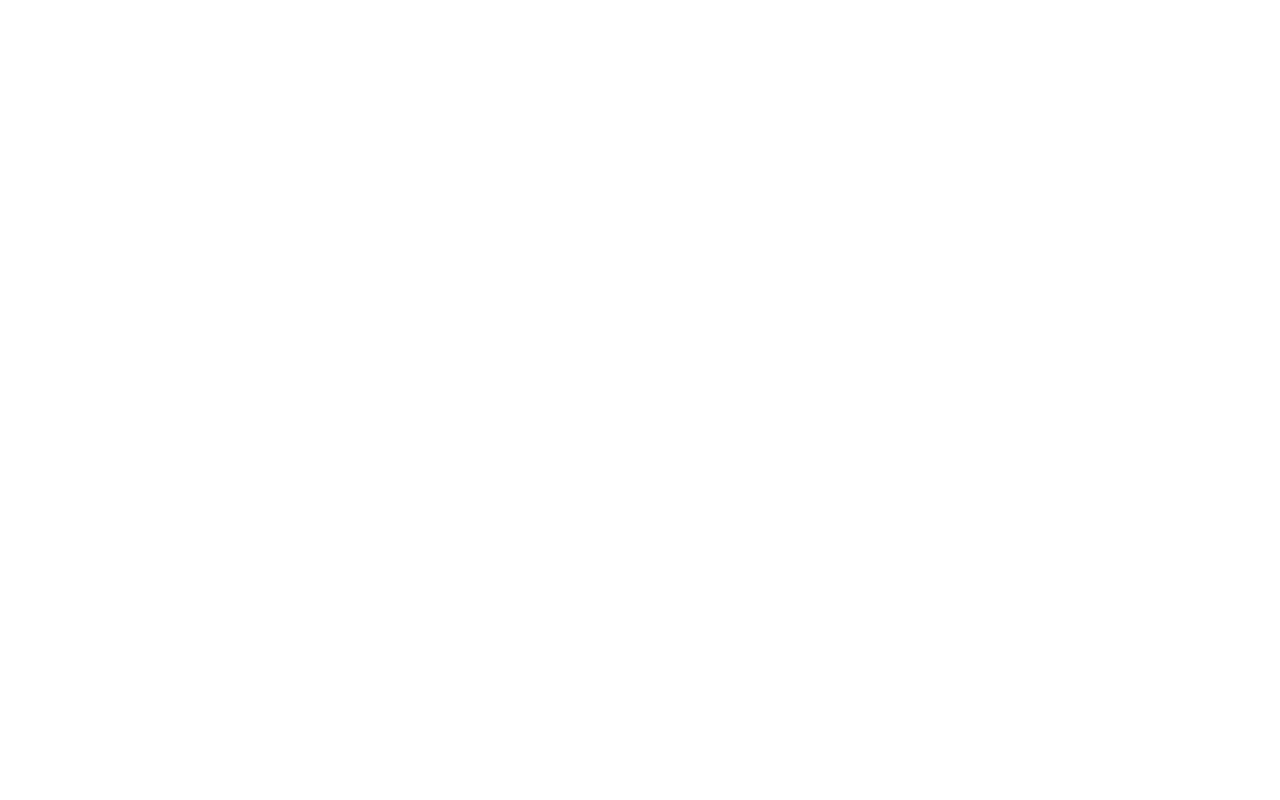
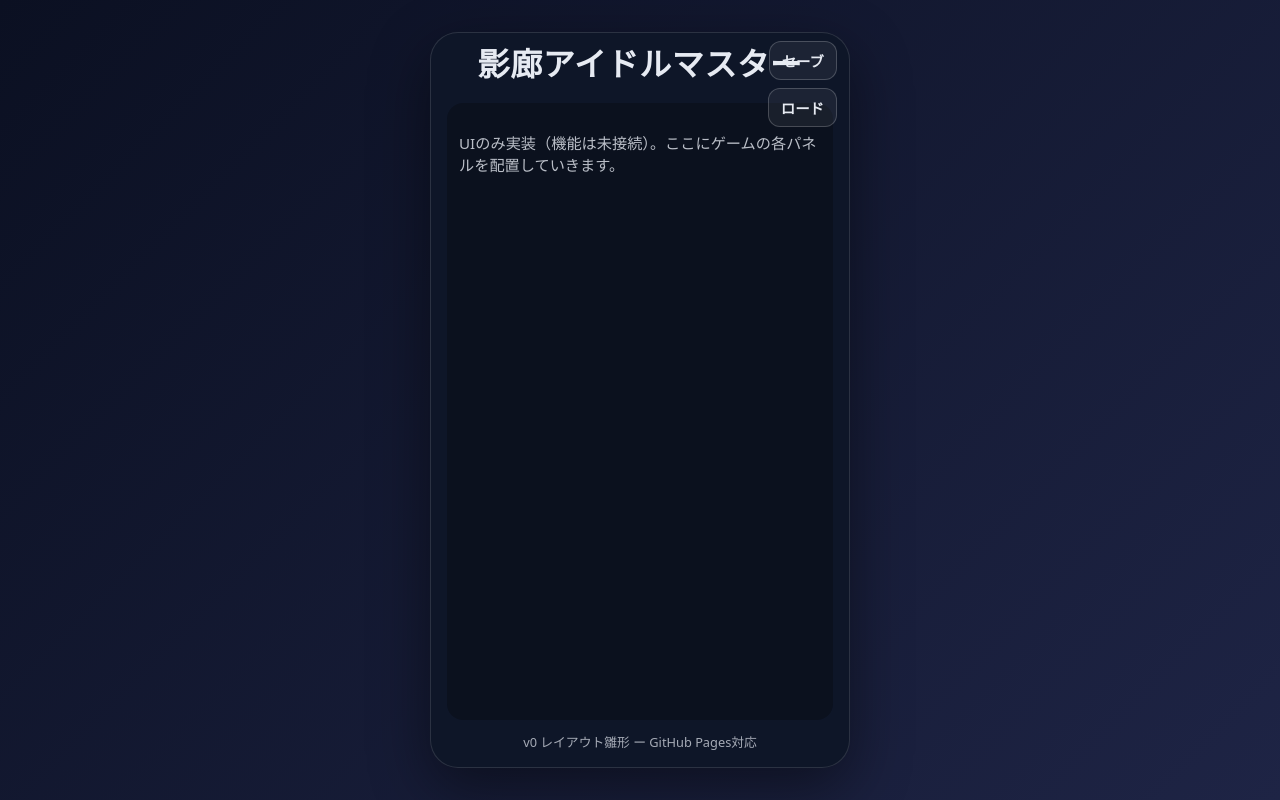
Before and after one commit to MYsolGames/Kageroh-Idle-Master, a plain HTML site: page index.html in a window 1280 px wide. Drawn offline with Linux system fonts and the light colour scheme.

Commit message:
Update index.html

```diff
--- a/index.html
+++ b/index.html
@@ -1 +1,87 @@
 <!doctype html>
+<html lang="ja">
+  <head>
+    <meta charset="UTF-8" />
+    <meta name="viewport" content="width=device-width, initial-scale=1, viewport-fit=cover" />
+    <title>影廊アイドルマスター</title>
+    <style>
+      :root {
+        color-scheme: light dark;
+        --bg: #0b1022;
+        --frame: #0e1628;
+        --panel: rgba(255,255,255,.06);
+        --text: #e6eaf2;
+      }
+      * { box-sizing: border-box; }
+      html, body {height: 100%; }
+      body {
+        margin: 0;
+        background: linear-gradient(135deg, #0b1022, #1e2445);
+        color: var(--text);
+        font-family: system-ui, -apple-system, Segoe UI, Roboto, "Helvetica Neue", Arial, "Noto Sans JP", "Hiragino Kaku Gothic ProN", Meiryo, sans-serif;
+        display: grid; place-items: center;
+        min-height: 100svh;
+      }
+
+      /* スマホっぽい縦長フレーム（常に内容が収まる） */
+      .phone {
+        position: relative;
+        width: clamp(320px, 92vw, 420px);
+        height: clamp(560px, 92vh, 860px);
+        background: var(--frame);
+        border: 1px solid rgba(255,255,255,.12);
+        border-radius: 28px;
+        box-shadow: 0 20px 60px rgba(0,0,0,.45);
+        overflow: hidden; /* はみ出さない */
+        padding: calc(12px + env(safe-area-inset-top, 0px)) 16px 16px 16px;
+        display: flex; flex-direction: column;
+        gap: 12px;
+      }
+
+      header { text-align: center; padding-bottom: 8px; }
+      h1 { margin: 0; font-weight: 800; letter-spacing: .02em; line-height: 1.2;
+          font-size: clamp(1.2rem, 2.5vw * 0.8rem, 1.6rem);}
+
+      /* 右上のセーブ・ロード（縦並び） */
+      .top-right {
+        position: absolute; right: 12px; top: calc(8px + env(safe-area-inset-top, 0px));
+        display: flex; flex-direction: column; gap: 8px; align-items: flex-end;
+      }
+      .btn {
+        border: 1px solid rgba(255,255,255,.2);
+        background: var(--panel);
+        color: var(--text);
+        font-weight: 700; font-size: .9rem;
+        padding: 8px 12px; border-radius: 12px;
+        cursor: pointer; user-select: none;
+      }
+      .btn:active { transform: translateY(1px); }
+
+      /* メイン領域 */
+      main {
+        flex: 1; background: rgba(0,0,0,.25); border-radius: 16px;
+        padding: 12px; overflow: auto;
+      }
+      .hint {opacity:.8; font-size:.95rem; }
+
+      footer { text-align: center; opacity:.7; font-size:.8rem; }
+    </style>
+  </head>
+  <body>
+    <div class="phone" role="application" aria-label="影廊アイドルマスター">
+      <div class="top-right">
+        <button id="saveBtn" class="btn" aria-label="セーブ">セーブ</button>
+        <button id="loadBtn" class="btn" aria-label="ロード">ロード</button>
+      </div>
+
+      <header>
+        <h1>影廊アイドルマスター</h1>
+      </header>
+
+      <main>
+        <p class="hint">UIのみ実装（機能は未接続）。ここにゲームの各パネルを配置していきます。</p>
+      </main>
+
+      <footer>v0 レイアウト雛形 ー GitHub Pages対応</footer>
+    </div>
+  </body>
```
